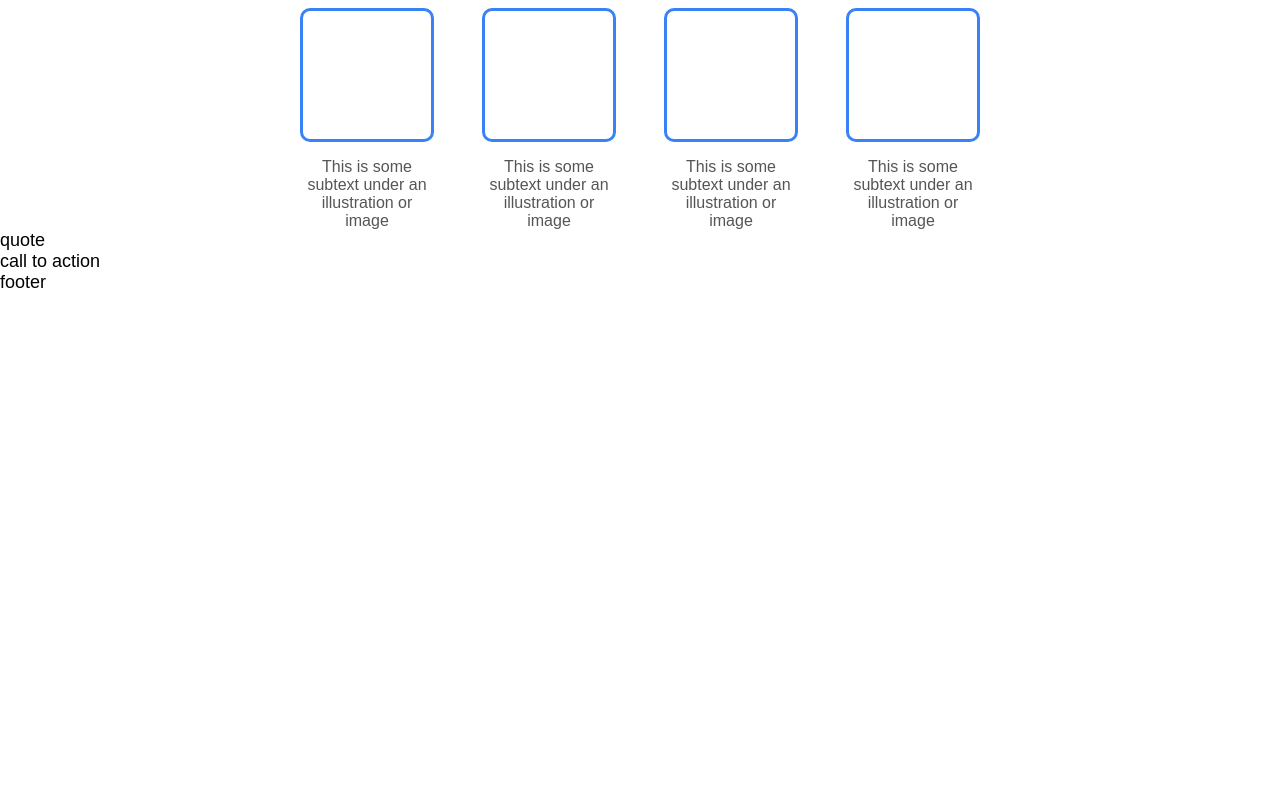
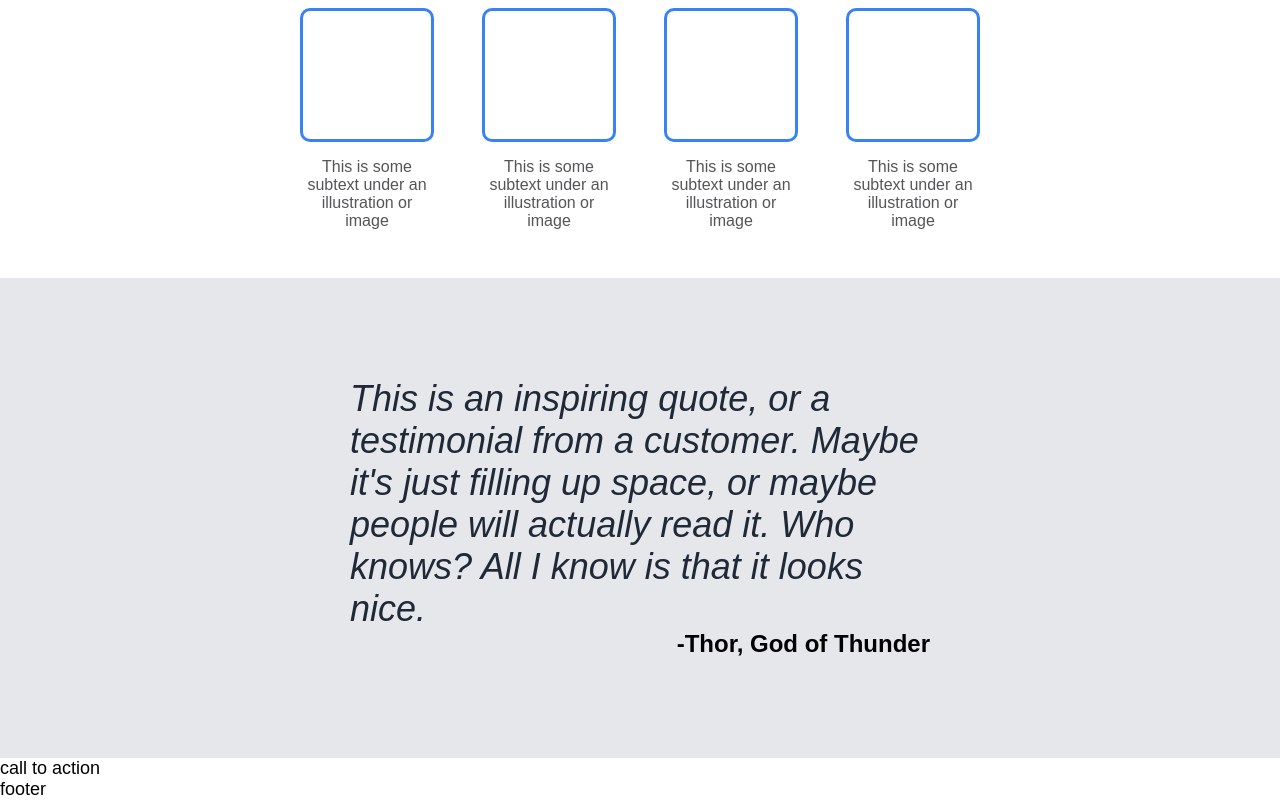
Before and after one commit to seafoamet/Odin-Landing-Page, a plain HTML site: page index.html in a window 1280 px wide. Shown: the part 506-1306 px from the top of the page. Before the commit the page ends 800 px from the top, so only its background shows below. Drawn offline with Linux system fonts and the light colour scheme.

Commit message:
style for section3

```diff
--- a/index.html
+++ b/index.html
@@ -56,7 +56,14 @@
         </div>
       </div>
     </div>
-    <div class="section3">quote</div>
+    <div class="section3">
+      <div class="quotewrapper">
+      <div class="quote">This is an inspiring quote, or a testimonial from a customer.
+        Maybe it's just filling up space, or maybe people will actually
+        read it. Who knows? All I know is that it looks nice.</div>
+      <div class="author">-Thor, God of Thunder</div>
+    </div>
+    </div>
     <div class="section4">call to action</div>
     <div class="footer">footer</div>
   </body>
--- a/styles.css
+++ b/styles.css
@@ -121,3 +121,31 @@ button {
     font-weight: 900;
     font-size: 32px;
 }
+
+.section3 {
+    background-color: #e5e7eb;
+    display: flex;
+    justify-content: center;
+    align-items: center;
+    flex-direction: column;
+    padding: 100px 350px;
+    margin-top: 48px;
+}
+
+.quote {
+    font-style: italic;
+    font-weight: 100;
+    font-size: 36px;
+    color: #1f2937;
+}
+
+.quotewrapper {
+    display: flex;
+    flex-direction: column;
+}
+
+.author {
+    align-self: flex-end;
+    font-weight: bold;
+    font-size: 24px;
+}
```
